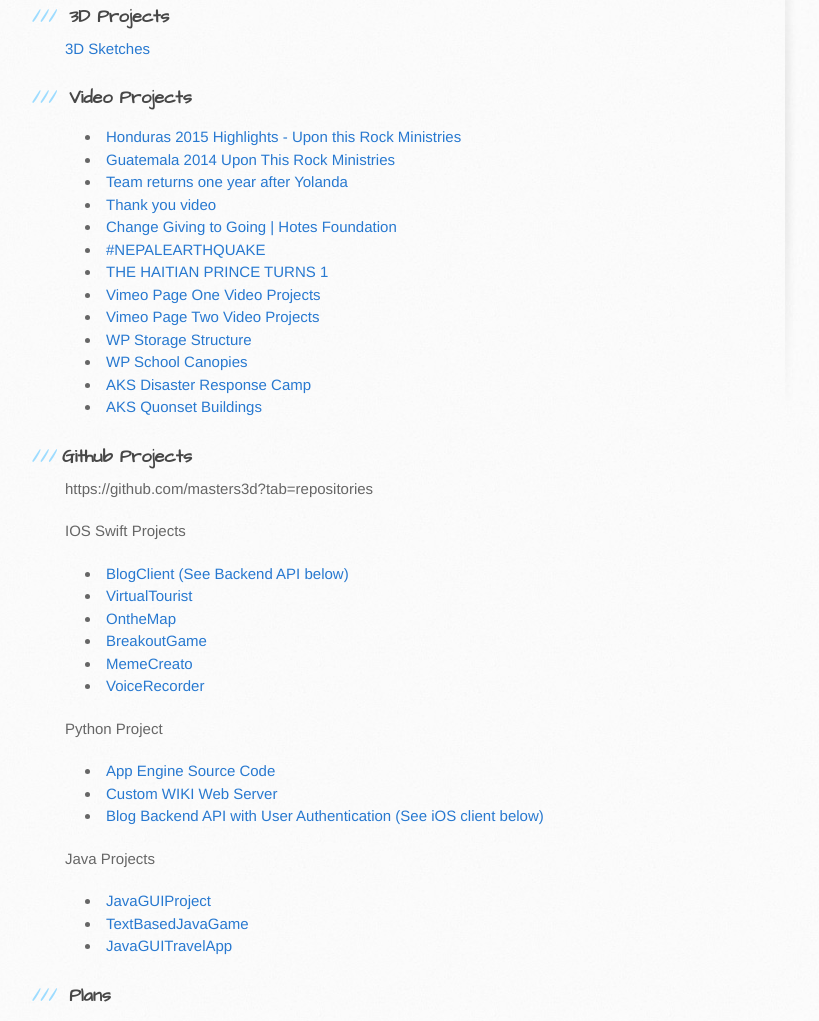
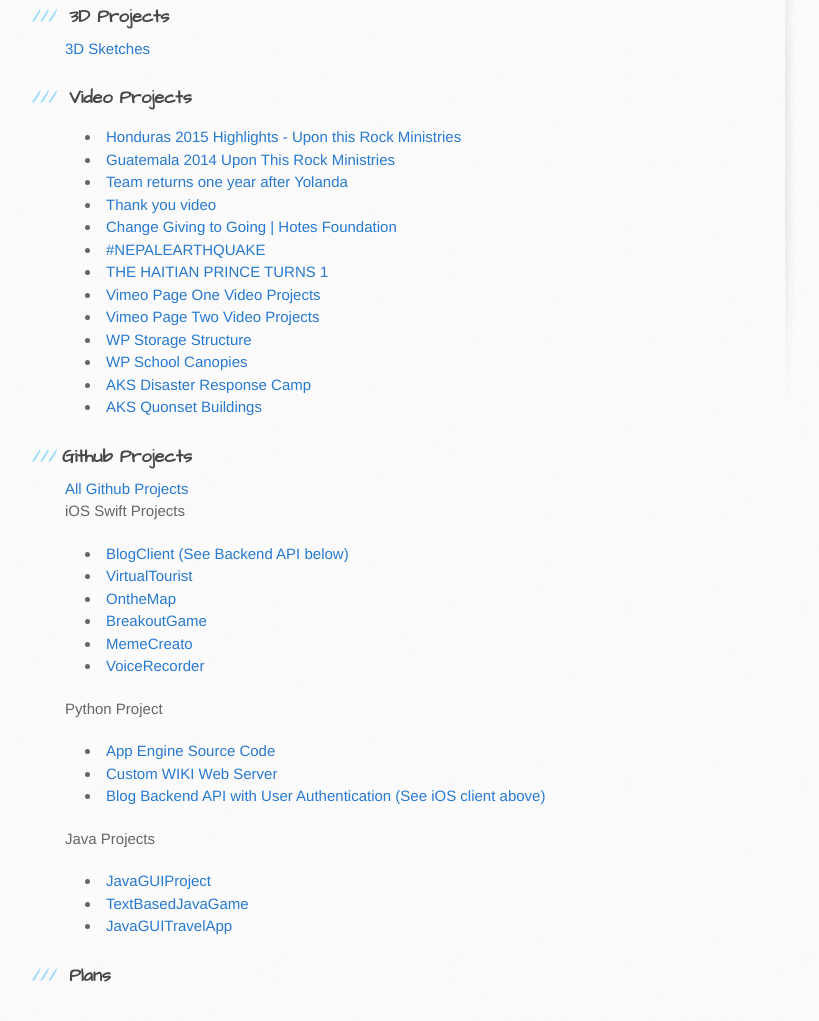
Before and after one commit to masters3d/masters3d.github.io, a plain HTML site: page index.html in a window 1280 px wide. Shown: the part 335-1356 px from the top of the page, without its empty margins (105-924 px from the left). Drawn offline with Linux system fonts and the light colour scheme.

Commit message:
update wording

```diff
--- a/index.html
+++ b/index.html
@@ -53,8 +53,8 @@
 </ul>
 
           <h3><a id="welcome-to-github-pages2" class="anchor" href="#welcome-to-github-pages" aria-hidden="true"><span class="octicon octicon-link"></span></a>Github Projects</h3>
-          <p>https://github.com/masters3d?tab=repositories</p>
-<p> IOS Swift Projects</p>
+          <a href=https://github.com/masters3d?tab=repositories> All Github Projects</a>
+<p> iOS Swift Projects</p>
 <ul>
 <li><a href= "https://github.com/masters3d/BlogClient/">BlogClient (See Backend API below)</a></li>
 <li><a href= "https://github.com/masters3d/VirtualTourist">VirtualTourist</a></li>
@@ -67,7 +67,7 @@
 <ul>
 <li><a href= "https://github.com/masters3d/Appengine-Udacity-Blog-Project">App Engine Source Code</a></li>
 <li><a href= "http://cheyomasters3d.appspot.com/wiki">Custom WIKI Web Server</a></li>
-<li><a href= "http://cheyomasters3d.appspot.com/blog.json">Blog Backend API with User Authentication (See iOS client below) </a></li>
+<li><a href= "http://cheyomasters3d.appspot.com/blog.json">Blog Backend API with User Authentication (See iOS client above) </a></li>
 </ul>
 <p>Java Projects</p>
 <ul>
```
